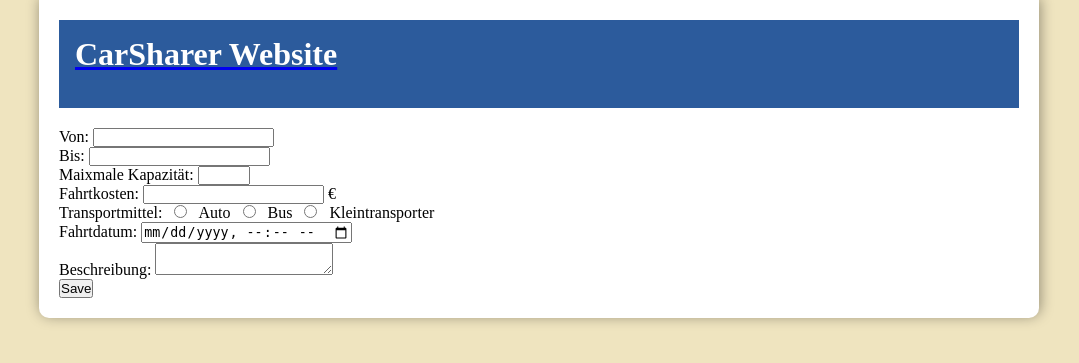
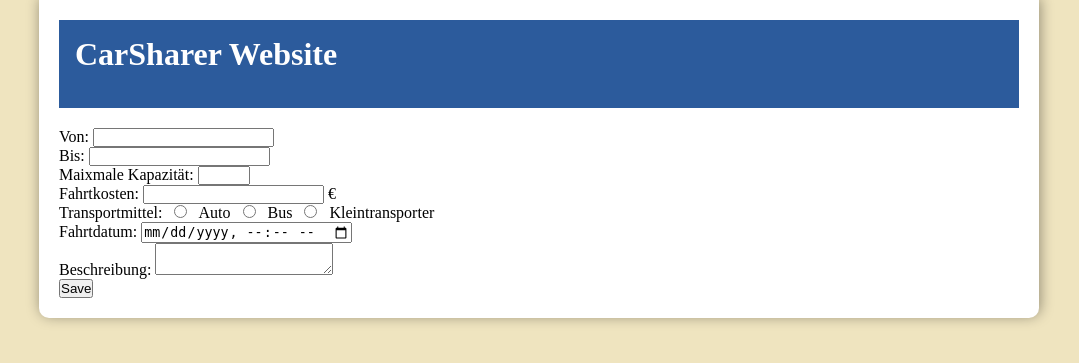
Before and after one commit to horriblename/coursework-database-db2, a Flask app: page /new_drive in a window 1280 px wide. Shown: the top 363 px of the page, without its empty margins (101-1180 px from the left). Run offline with Flask 2, Linux system fonts and the light colour scheme; parts of the project's set-up code (start-up, migrations or seed data) failed here and were passed over.

Commit message:
css fix typo link -> a:link

```diff
--- a/static/root.css
+++ b/static/root.css
@@ -39,7 +39,7 @@ hr{
    margin: 10px 0px;
 }
 
-link{
+a:link{
    color: FAFAFA;
    text-decoration: none;
 }
```
